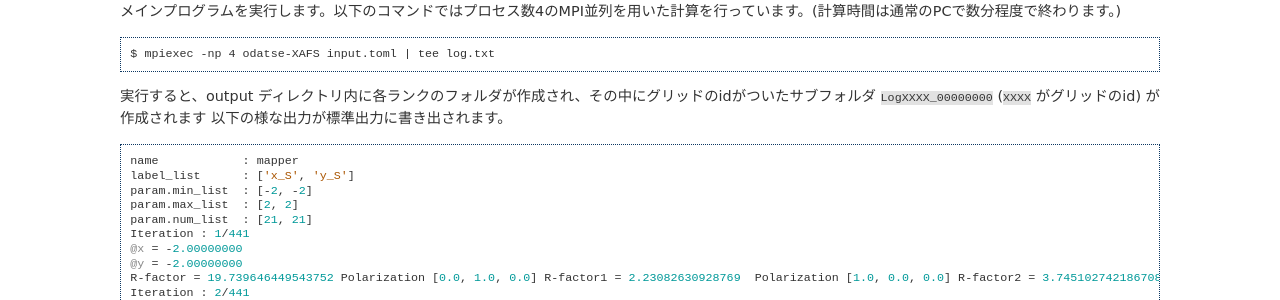
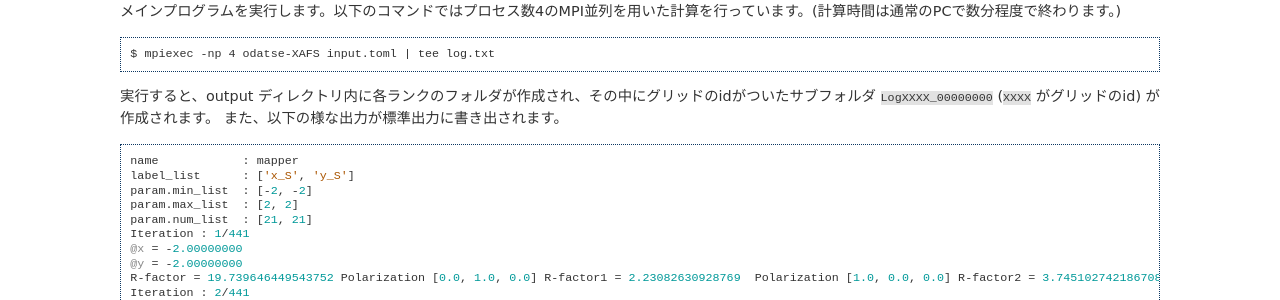
Before and after one commit to 2DMAT/odatse-XAFS, a Sphinx documentation site: the page built from doc/ja/source/tutorial/mapper.rst, in a window 1280 px wide and 900 px high, scrolled down 3106 px. Shown: the part 172-472 px from the top of the window. Built offline with Sphinx 7.4.7, drawn with Linux system fonts in a browser that asks for light colours.

Commit message:
minor modifications

```diff
--- a/doc/ja/source/tutorial/feff.rst
+++ b/doc/ja/source/tutorial/feff.rst
@@ -42,7 +42,7 @@
 
      $ cd sample/solver
 
-次に ``feff85L`` を ``solver`` ディレクトリにコピーします。
+次に ``feff85L`` を現在のディレクトリにコピーします。
 
 .. code-block::
 
--- a/doc/ja/source/tutorial/mapper.rst
+++ b/doc/ja/source/tutorial/mapper.rst
@@ -214,8 +214,8 @@
 
     $ mpiexec -np 4 odatse-XAFS input.toml | tee log.txt
 
-実行すると、output ディレクトリ内に各ランクのフォルダが作成され、その中にグリッドのidがついたサブフォルダ ``LogXXXX_00000000``  (``XXXX`` がグリッドのid) が作成されます
-以下の様な出力が標準出力に書き出されます。
+実行すると、output ディレクトリ内に各ランクのフォルダが作成され、その中にグリッドのidがついたサブフォルダ ``LogXXXX_00000000``  (``XXXX`` がグリッドのid) が作成されます。
+また、以下の様な出力が標準出力に書き出されます。
 
 .. code-block::
 
```
